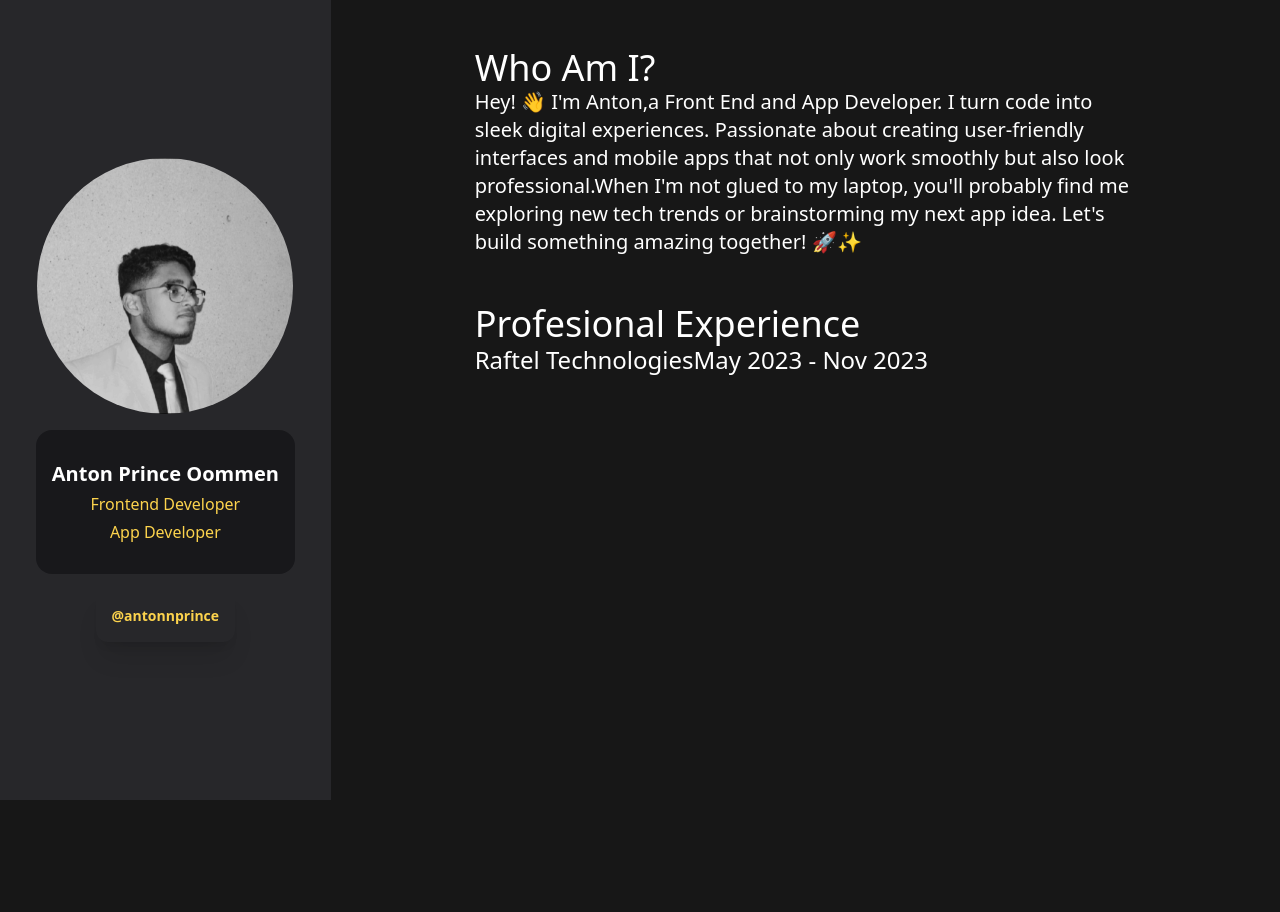
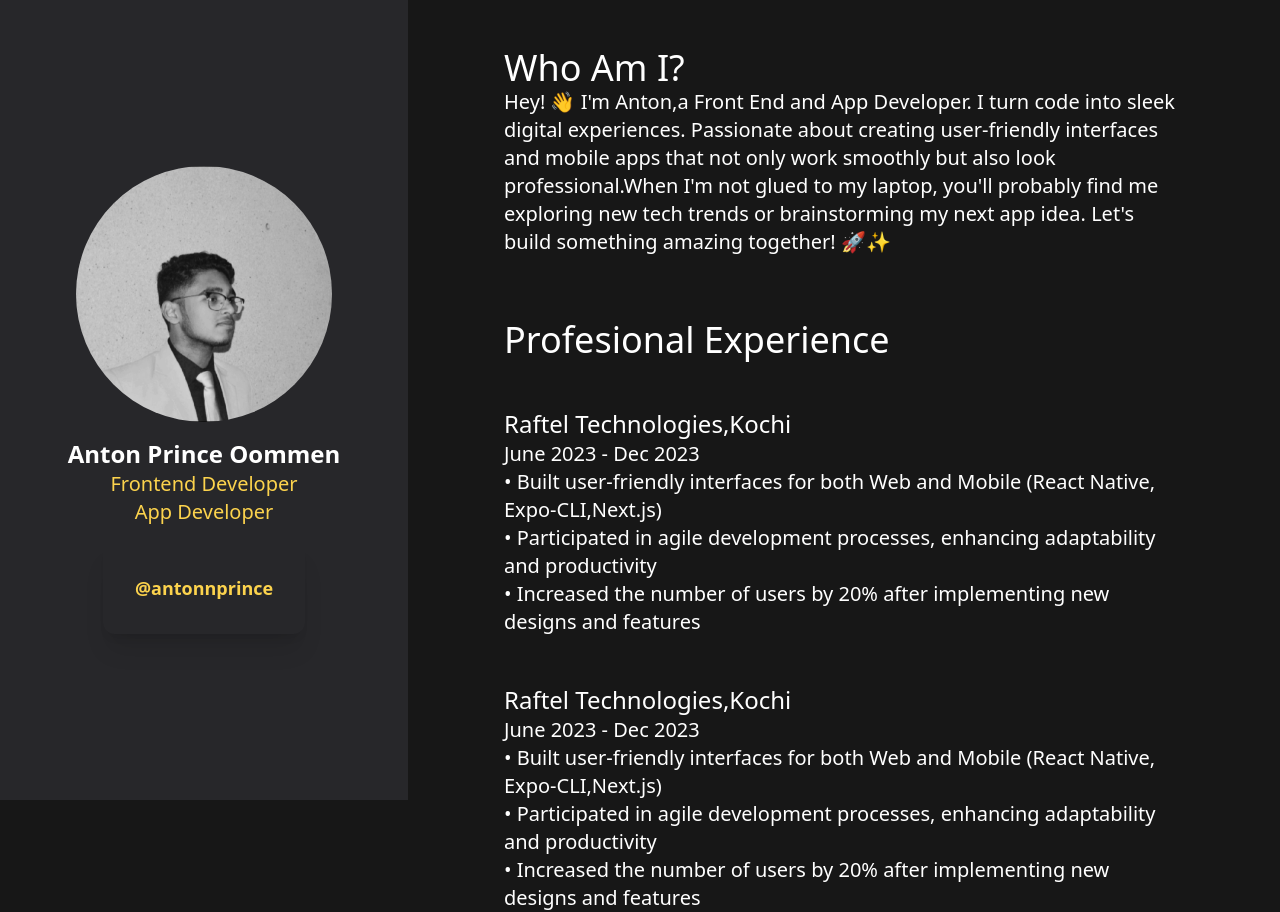
Before and after one commit to antonnprince/My-Portfolio, a plain HTML site: page index.html in a window 1280 px wide. Before the commit the page ends 800 px from the top, so only its background shows below. Drawn offline with nearby package versions, Linux system fonts and the light colour scheme.

Commit message:
experience update

```diff
--- a/index.html
+++ b/index.html
@@ -10,21 +10,22 @@
   <body class="bg-neutral-900 font-sans flex flex-col md:flex-row">
     <!-- PROFILE -->
 
-      <div class="flex-col space-y-4 flex bg-zinc-800 h-screen w-full md:w-1/3 text-white
+      <div class="flex-col space-y-4 flex bg-zinc-800 h-screen w-full md:w-2/5 text-white
       font-semibold font-2xl justify-center items-center">
-        <img src="dp.jfif" class="md:h-42 md:w-42 h-64 w-64 rounded-full" />
+        <img src="dp.jfif" class="lg:h-42 lg:w-42 h-64 w-64 rounded-full" />
 
-          <div class="rounded-2xl w-auto h-36 bg-zinc-900 flex flex-col px-12 md:px-4 justify-center items-center gap-1">
-            <span class="text-lg lg:text-xl font-bold text-center">Anton Prince Oommen</span>
-            <p class="text-amber-300 font-normal">Frontend Developer</p>
-            <p class="text-amber-300 font-normal">App Developer</p>
+          <div class="flex flex-col px-12 md:px-4 justify-center items-center ">
+            <span class="text-lg lg:text-2xl font-semibold text-center">Anton Prince Oommen</span>
+            <p class="text-amber-300 font-thin text-xl">Frontend Developer</p>
+            <p class="text-amber-300 font-thin  text-xl">App Developer</p>
           </div>
 
 
         <div class="flex relative items-center justify-center w-full">
-          <div class="rounded-xl overflow-hidden relative text-center p-4 group items-center flex flex-col max-w-sm hover:shadow-2xl transition-all duration-500 shadow-xl">
-      <div class="group-hover:pb-10 transition-all duration-500 delay-200">
-        <p class="text-amber-300 text-sm">@antonnprince</p>
+          <div class="rounded-xl overflow-hidden relative text-center p-8
+          group items-center flex flex-col max-w-sm hover:shadow-2xl transition-all duration-500 shadow-xl">
+          <div class="group-hover:pb-6 transition-all duration-500 delay-200">
+            <p class="text-amber-300 text-lg">@antonnprince</p>
           </div>
               <div class="flex items-center transition-all duration-500 delay-200 group-hover:bottom-3 -bottom-full absolute gap-2 justify-evenly w-full">
                 <div class="flex gap-3 text-2xl bg-gray-700 text-white p-1 hover:p-2 transition-all duration-500 delay-200 rounded-full shadow-sm">
@@ -53,7 +54,7 @@
       <!-- PROFILE ENDS -->
 
       <!-- ABOUT SECTION -->
-      <div class="flex flex-col mx-12 md:mx-24 lg:mx-36 mt-12 w-2/3 space-y-12">
+      <div class="flex flex-col mx-12 md:mx-24 lg:mx-30 mt-12 w-2/3 space-y-12">
       <div class="about ">
         <h1 class="text-4xl text-white font-normal">Who Am I?</h1>
         <p class="text-white text-xl font-thin">Hey! 👋 I'm Anton,a Front End and App Developer. I turn code into sleek
@@ -65,13 +66,41 @@
         </p>
       </div>
 
-      <div class="experiences">
+      <div class="experiences space-y-12">
 
-        <h1 class="text-4xl text-white font-normal">Profesional Experience</h1>
+        <h1 class="text-4xl text-white font-normal my-4">Profesional Experience</h1>
+        <div class="exp1">
 
-        <div class="flex flex-col md:flex-row w-full">
-        <h4 class="text-2xl text-white">Raftel Technologies</h4>
-        <h2 class="text-2xl text-white md:flex-start">May 2023 - Nov 2023</h2>
+          <div class="flex flex-col w-full space-y-8">
+            <div>
+              <h4 class="text-2xl text-white">Raftel Technologies,Kochi</h4>
+              <h3 class="text-xl font-thin text-white mr-auto">June 2023 - Dec 2023</h3>
+            </div>
+        </div>
+
+            <p class="text-white text-xl font-thin">
+            •  Built user-friendly interfaces for both Web and Mobile (React Native, Expo-CLI,Next.js)
+            <br>
+            • Participated in agile development processes, enhancing adaptability and productivity
+            <br>
+            • Increased the number of users by 20% after implementing new designs and features
+            </p>
+        </div>
+
+        <div class="exp2">
+          <div class="flex flex-col w-full space-y-8">
+            <div>
+              <h4 class="text-2xl text-white">Raftel Technologies,Kochi</h4>
+              <h3 class="text-xl font-thin text-white mr-auto">June 2023 - Dec 2023</h3>
+            </div>
+        </div>
+            <p class="text-white text-xl font-thin">
+            •  Built user-friendly interfaces for both Web and Mobile (React Native, Expo-CLI,Next.js)
+            <br>
+            • Participated in agile development processes, enhancing adaptability and productivity
+            <br>
+            • Increased the number of users by 20% after implementing new designs and features
+            </p>
         </div>
 
       </div>
```
Lines whose indentation alone changed are shown as unchanged.
